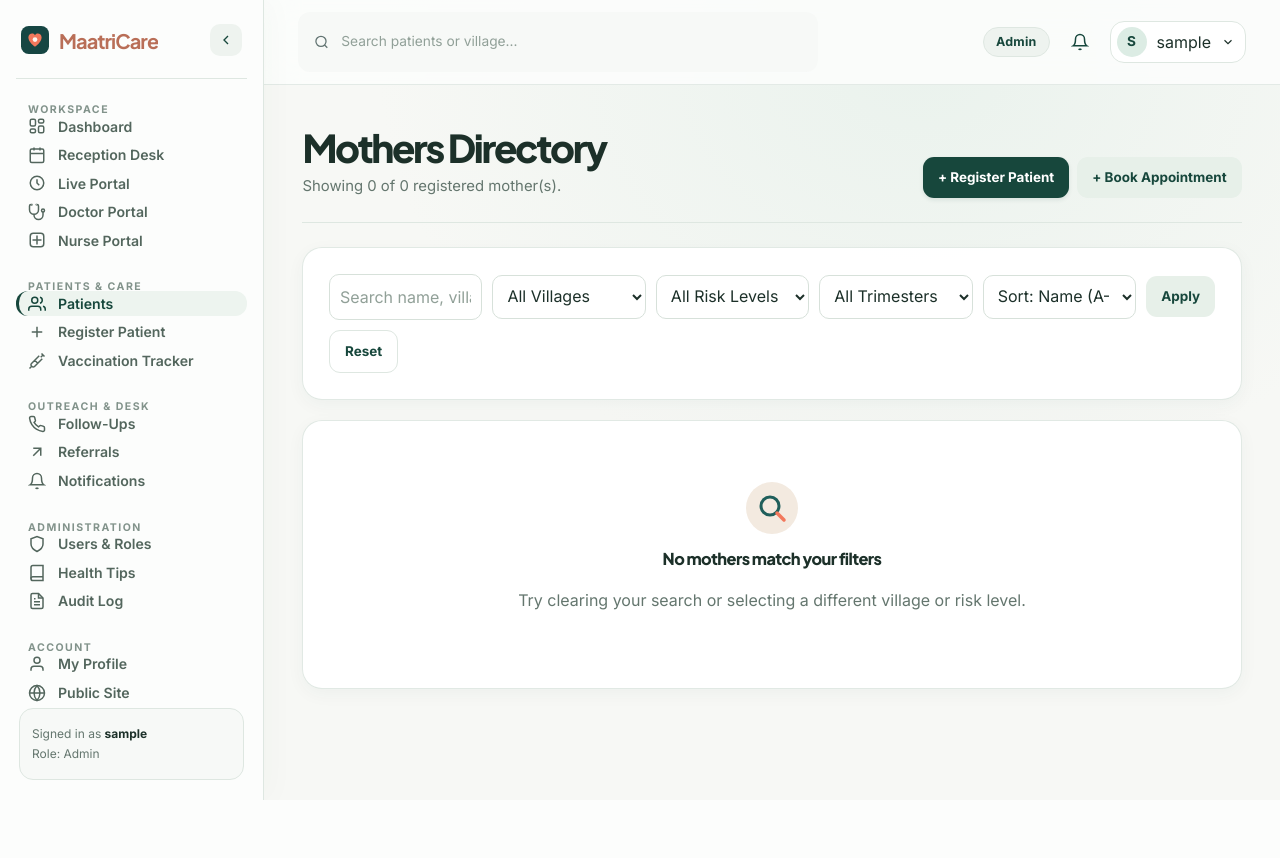
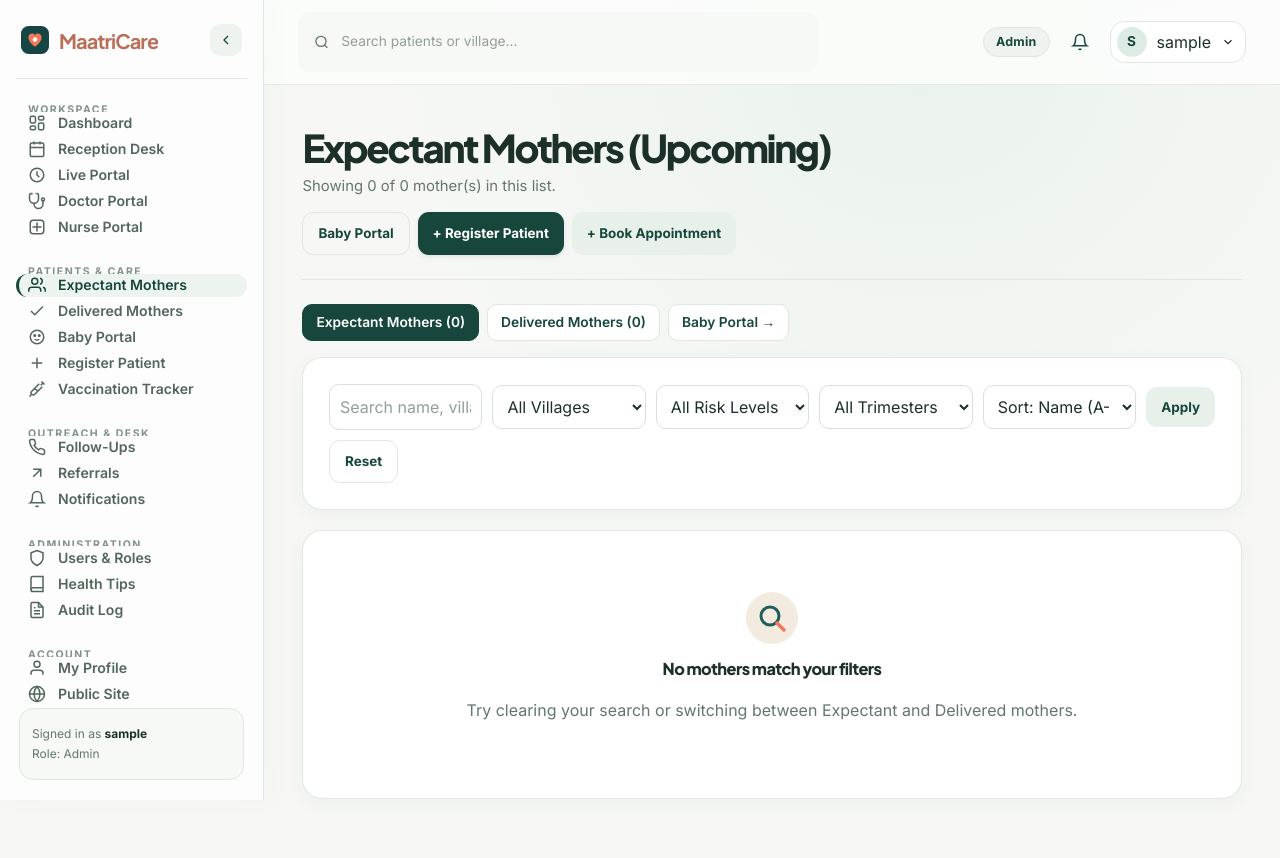
Before and after one commit to KuhuNarangg/MaatriCare, an ASP.NET Core app: page /Mothers in a window 1280 px wide. Before the commit the page ends 800 px from the top, so only its background shows below. Run offline with ASP.NET Core 8, Linux system fonts and the light colour scheme; the visitor is signed in with stand-in values (Sample User, id 1); the project's own start-up code is not run, and a stand-in starts its controllers and pages.

Commit message:
Separate Expectant and Delivered Mothers lists and add Baby Portal for all staff views

```diff
--- a/Controllers/MothersController.cs
+++ b/Controllers/MothersController.cs
@@ -19,9 +19,9 @@ public class MothersController : Controller
     }
 
     [Authorize(Roles = "Admin,Doctor,Nurse,Receptionist")]
-    public async Task<IActionResult> Index(string q, string village, string risk, int? trimester, string sort = "name", int page = 1)
+    public async Task<IActionResult> Index(string q, string village, string risk, int? trimester, string sort = "name", int page = 1, string stage = "expectant")
     {
-        var vm = await mothers.GetMothersListAsync(q, village, risk, trimester, sort, page, pageSize: 8);
+        var vm = await mothers.GetMothersListAsync(q, village, risk, trimester, sort, page, pageSize: 8, stage: stage);
         return View(vm);
     }
 
--- a/Controllers/NewbornsController.cs
+++ b/Controllers/NewbornsController.cs
@@ -17,6 +17,10 @@ public class NewbornsController : Controller
         this.newborns = newborns;
         this.audit = audit;
     }
+
+    [Authorize(Roles = "Admin,Doctor,Nurse,Receptionist")]
+    public async Task<IActionResult> Index(string q = "", string village = "", string flag = "all") =>
+        View(await newborns.GetBabyPortalAsync(q, village, flag));
 
     [Authorize(Roles = "Admin,Doctor,Nurse")]
     public async Task<IActionResult> RecordDelivery(int motherId)
--- a/ViewModels/MotherListViewModel.cs
+++ b/ViewModels/MotherListViewModel.cs
@@ -8,6 +8,9 @@ public class MotherListViewModel
     public List<string> Villages { get; set; } = new();
 
     // Active filter & sort state
+    public string Stage { get; set; } = "expectant";   // expectant, delivered, all
+    public int ExpectantCount { get; set; }
+    public int DeliveredCount { get; set; }
     public string Query { get; set; }
     public string Village { get; set; }
     public string Risk { get; set; }
--- a/Views/Doctor/Index.cshtml
+++ b/Views/Doctor/Index.cshtml
@@ -10,7 +10,9 @@
     <p>Auto-refreshes every 10 seconds when Reception checks patients in or updates status. <span id="lastSync" class="small muted"></span></p>
   </div>
   <div class="quick-actions">
-    <a class="btn ghost" asp-controller="Mothers" asp-action="Index">All Patients</a>
+    <a class="btn ghost" asp-controller="Mothers" asp-action="Index" asp-route-stage="expectant">Expectant Mothers</a>
+    <a class="btn ghost" asp-controller="Mothers" asp-action="Index" asp-route-stage="delivered">Delivered Mothers</a>
+    <a class="btn teal" asp-controller="Newborns" asp-action="Index">Baby Portal</a>
   </div>
 </div>
 
--- a/Views/Mothers/Index.cshtml
+++ b/Views/Mothers/Index.cshtml
@@ -1,15 +1,18 @@
-@* Index.cshtml - Mothers directory with search, village/risk/trimester filters, sorting, and pagination. *@
+@* Index.cshtml - Separate Expectant Mothers and Delivered Mothers patient directories with search, filters, sorting, and pagination. *@
 @model MotherListViewModel
 @{
-    ViewData["Title"] = "Mothers";
+    bool isDelivered = Model.Stage == "delivered";
+    string pageTitle = isDelivered ? "Delivered Mothers (Postnatal)" : Model.Stage == "all" ? "All Mothers" : "Expectant Mothers (Upcoming)";
+    ViewData["Title"] = pageTitle;
 }
 
 <div class="dash-header">
   <div>
-    <h2>Mothers Directory</h2>
-    <p>Showing @Model.Items.Count of @Model.TotalCount registered mother(s).</p>
+    <h2>@pageTitle</h2>
+    <p>Showing @Model.Items.Count of @Model.TotalCount mother(s) in this list.</p>
   </div>
   <div class="quick-actions">
+    <a class="btn ghost" asp-controller="Newborns" asp-action="Index">Baby Portal</a>
     @if (PermissionService.CanRegisterPatient(User))
     {
       <a class="btn" asp-action="Create">+ Register Patient</a>
@@ -28,7 +31,14 @@
   </div>
 }
 
+<div style="display:flex;gap:8px;flex-wrap:wrap;margin-bottom:16px;">
+  <a class="page-btn @(Model.Stage == "expectant" ? "active" : "")" asp-action="Index" asp-route-stage="expectant">Expectant Mothers (@Model.ExpectantCount)</a>
+  <a class="page-btn @(Model.Stage == "delivered" ? "active" : "")" asp-action="Index" asp-route-stage="delivered">Delivered Mothers (@Model.DeliveredCount)</a>
+  <a class="page-btn" asp-controller="Newborns" asp-action="Index">Baby Portal &rarr;</a>
+</div>
+
 <form method="get" class="card filter-bar">
+  <input type="hidden" name="stage" value="@Model.Stage" />
   <input name="q" value="@Model.Query" placeholder="Search name, village, or phone..." />
 
   <select name="village">
@@ -46,22 +56,28 @@
     <option value="Low" selected="@(Model.Risk == "Low")">Low Risk</option>
   </select>
 
+  @if (!isDelivered)
+  {
     <select name="trimester">
       <option value="">All Trimesters</option>
       <option value="1" selected="@(Model.Trimester == 1)">1st Trimester (W1–12)</option>
       <option value="2" selected="@(Model.Trimester == 2)">2nd Trimester (W13–26)</option>
       <option value="3" selected="@(Model.Trimester == 3)">3rd Trimester (W27–40)</option>
     </select>
+  }
 
   <select name="sort">
     <option value="name" selected="@(Model.Sort == "name")">Sort: Name (A–Z)</option>
     <option value="risk" selected="@(Model.Sort == "risk")">Sort: Highest Risk</option>
+    @if (!isDelivered)
+    {
       <option value="week" selected="@(Model.Sort == "week")">Sort: Pregnancy Week</option>
       <option value="edd" selected="@(Model.Sort == "edd")">Sort: Soonest EDD</option>
+    }
   </select>
 
   <button type="submit" class="btn teal">Apply</button>
-  <a asp-action="Index" class="btn ghost">Reset</a>
+  <a asp-action="Index" asp-route-stage="@Model.Stage" class="btn ghost">Reset</a>
 </form>
 
 <div class="card">
@@ -70,7 +86,7 @@
     <div class="empty-state">
       <svg width="56" height="56" viewBox="0 0 56 56" fill="none"><circle cx="28" cy="28" r="26" fill="#F3EAE0"/><circle cx="26" cy="26" r="9" stroke="#1F5F5B" stroke-width="3"/><path d="M33 33l7 7" stroke="#F2785C" stroke-width="3.5" stroke-linecap="round"/></svg>
       <h3>No mothers match your filters</h3>
-      <p>Try clearing your search or selecting a different village or risk level.</p>
+      <p>Try clearing your search or switching between Expectant and Delivered mothers.</p>
     </div>
   }
   else
@@ -80,8 +96,16 @@
         <tr>
           <th>Name</th>
           <th>Village</th>
+          @if (isDelivered)
+          {
+            <th>Delivery Details</th>
+            <th>Newborn(s)</th>
+          }
+          else
+          {
             <th>Trimester / Week</th>
             <th>EDD</th>
+          }
           <th>Risk</th>
           <th>Actions</th>
         </tr>
@@ -90,14 +114,48 @@
         @foreach (var row in Model.Items)
         {
           var m = row.Mother;
+          var latestDel = m.Deliveries?.OrderByDescending(d => d.DeliveryDate).FirstOrDefault();
           <tr>
             <td>
               <a asp-action="Details" asp-route-id="@m.Id"><strong>@m.Name</strong></a><br />
               <small class="muted">Age @m.Age &bull; @m.Phone</small>
             </td>
             <td>@m.Village</td>
+            @if (isDelivered)
+            {
+              <td>
+                @if (latestDel != null)
+                {
+                  <strong>@latestDel.DeliveryDate.ToString("dd MMM yyyy")</strong><br />
+                  <small class="muted">@latestDel.DeliveryType &bull; @latestDel.Place</small>
+                }
+                else
+                {
+                  <span class="small muted">Delivered</span>
+                }
+              </td>
+              <td>
+                @if (m.Newborns != null && m.Newborns.Any())
+                {
+                  foreach (var b in m.Newborns)
+                  {
+                    <div style="margin-bottom:3px;">
+                      <a asp-controller="Newborns" asp-action="Details" asp-route-id="@b.Id"><strong>@b.Name</strong></a>
+                      <small class="muted">(@b.Gender, @b.BirthWeight kg)</small>
+                    </div>
+                  }
+                }
+                else
+                {
+                  <span class="small muted">No baby linked yet</span>
+                }
+              </td>
+            }
+            else
+            {
               <td>Week @m.Week <span class="small muted">(T@m.Trimester)</span></td>
               <td>@m.Edd.ToString("dd MMM yyyy")</td>
+            }
             <td><span class="pill @row.RiskLevel.ToLower()">@row.RiskLevel (@row.RiskScore)</span></td>
             <td style="white-space:nowrap;">
               <a class="btn ghost small" style="margin-left:0;" asp-action="Details" asp-route-id="@m.Id">View</a>
@@ -107,7 +165,7 @@
               }
               @if (PermissionService.CanDeleteRecords(User))
               {
-                <form asp-action="Delete" asp-route-id="@m.Id" method="post" style="display:inline;" onsubmit="return confirm('Delete @m.Name and all her ANC visits?');">
+                <form asp-action="Delete" asp-route-id="@m.Id" method="post" style="display:inline;" onsubmit="return confirm('Delete @m.Name and all her clinical records?');">
                   @Html.AntiForgeryToken()
                   <button type="submit" class="btn small">Delete</button>
                 </form>
@@ -125,15 +183,15 @@
         <div class="page-links">
           @if (Model.Page > 1)
           {
-            <a class="page-btn" asp-action="Index" asp-route-q="@Model.Query" asp-route-village="@Model.Village" asp-route-risk="@Model.Risk" asp-route-trimester="@Model.Trimester" asp-route-sort="@Model.Sort" asp-route-page="@(Model.Page - 1)">&larr; Prev</a>
+            <a class="page-btn" asp-action="Index" asp-route-stage="@Model.Stage" asp-route-q="@Model.Query" asp-route-village="@Model.Village" asp-route-risk="@Model.Risk" asp-route-trimester="@Model.Trimester" asp-route-sort="@Model.Sort" asp-route-page="@(Model.Page - 1)">&larr; Prev</a>
           }
           @for (int p = 1; p <= Model.TotalPages; p++)
           {
-            <a class="page-btn @(p == Model.Page ? "active" : "")" asp-action="Index" asp-route-q="@Model.Query" asp-route-village="@Model.Village" asp-route-risk="@Model.Risk" asp-route-trimester="@Model.Trimester" asp-route-sort="@Model.Sort" asp-route-page="@p">@p</a>
+            <a class="page-btn @(p == Model.Page ? "active" : "")" asp-action="Index" asp-route-stage="@Model.Stage" asp-route-q="@Model.Query" asp-route-village="@Model.Village" asp-route-risk="@Model.Risk" asp-route-trimester="@Model.Trimester" asp-route-sort="@Model.Sort" asp-route-page="@p">@p</a>
           }
           @if (Model.Page < Model.TotalPages)
           {
-            <a class="page-btn" asp-action="Index" asp-route-q="@Model.Query" asp-route-village="@Model.Village" asp-route-risk="@Model.Risk" asp-route-trimester="@Model.Trimester" asp-route-sort="@Model.Sort" asp-route-page="@(Model.Page + 1)">Next &rarr;</a>
+            <a class="page-btn" asp-action="Index" asp-route-stage="@Model.Stage" asp-route-q="@Model.Query" asp-route-village="@Model.Village" asp-route-risk="@Model.Risk" asp-route-trimester="@Model.Trimester" asp-route-sort="@Model.Sort" asp-route-page="@(Model.Page + 1)">Next &rarr;</a>
           }
         </div>
       </div>
--- a/Views/Nurse/Index.cshtml
+++ b/Views/Nurse/Index.cshtml
@@ -10,8 +10,10 @@
     <p>Open any appointment to record vitals, nurse notes, medications administered, or vaccines given today. <span id="lastSync" class="small muted"></span></p>
   </div>
   <div class="quick-actions">
-    <a class="btn teal" asp-controller="Newborns" asp-action="Vaccines">Vaccination Tracker</a>
-    <a class="btn ghost" asp-controller="Mothers" asp-action="Index">All Patients</a>
+    <a class="btn ghost" asp-controller="Mothers" asp-action="Index" asp-route-stage="expectant">Expectant Mothers</a>
+    <a class="btn ghost" asp-controller="Mothers" asp-action="Index" asp-route-stage="delivered">Delivered Mothers</a>
+    <a class="btn teal" asp-controller="Newborns" asp-action="Index">Baby Portal</a>
+    <a class="btn ghost" asp-controller="Newborns" asp-action="Vaccines">Vaccines</a>
   </div>
 </div>
 
--- a/Views/Reception/Index.cshtml
+++ b/Views/Reception/Index.cshtml
@@ -20,6 +20,7 @@
   <div class="quick-actions">
     <a class="btn" asp-action="RegisterAndBook">+ Register Patient &amp; Book</a>
     <a class="btn teal" asp-action="Book">+ Book Appointment</a>
+    <a class="btn ghost" asp-controller="Newborns" asp-action="Index">Baby Portal</a>
     <a class="btn ghost" asp-controller="LivePortal" asp-action="Index">Live Portal</a>
   </div>
 </div>
--- a/Views/Shared/_Layout.cshtml
+++ b/Views/Shared/_Layout.cshtml
@@ -8,6 +8,7 @@
     var (homeAct, homeCtrl) = PermissionService.GetLandingRoute(role);
     var ctrl = ViewContext.RouteData.Values["controller"]?.ToString() ?? "";
     var act = ViewContext.RouteData.Values["action"]?.ToString() ?? "";
+    var stageQuery = (Context.Request.Query["stage"].ToString() ?? "").ToLower();
     var notifications = (isAuth && PermissionService.CanViewFollowUpsAndReferrals(User))
         ? await DashSvc.GetTopbarNotificationsAsync()
         : new List<FollowUpItem>();
@@ -81,9 +82,17 @@
       @if (PermissionService.CanViewAllPatients(User))
       {
         <div class="nav-section">Patients &amp; Care</div>
-        <a class="side-link @(ctrl == "Mothers" && act != "Create" ? "active" : "")" asp-controller="Mothers" asp-action="Index" title="Mothers">
+        <a class="side-link @(ctrl == "Mothers" && act == "Index" && stageQuery != "delivered" ? "active" : "")" asp-controller="Mothers" asp-action="Index" asp-route-stage="expectant" title="Expectant Mothers">
           <svg width="18" height="18" viewBox="0 0 24 24" fill="none" stroke="currentColor" stroke-width="2"><path d="M17 21v-2a4 4 0 0 0-4-4H5a4 4 0 0 0-4 4v2"/><circle cx="9" cy="7" r="4"/><path d="M23 21v-2a4 4 0 0 0-3-3.87"/><path d="M16 3.13a4 4 0 0 1 0 7.75"/></svg>
-          <span class="side-label">Patients</span>
+          <span class="side-label">Expectant Mothers</span>
+        </a>
+        <a class="side-link @(ctrl == "Mothers" && act == "Index" && stageQuery == "delivered" ? "active" : "")" asp-controller="Mothers" asp-action="Index" asp-route-stage="delivered" title="Delivered Mothers">
+          <svg width="18" height="18" viewBox="0 0 24 24" fill="none" stroke="currentColor" stroke-width="2"><path d="M20 6L9 17l-5-5"/></svg>
+          <span class="side-label">Delivered Mothers</span>
+        </a>
+        <a class="side-link @(ctrl == "Newborns" && act == "Index" ? "active" : "")" asp-controller="Newborns" asp-action="Index" title="Baby Portal">
+          <svg width="18" height="18" viewBox="0 0 24 24" fill="none" stroke="currentColor" stroke-width="2"><circle cx="12" cy="12" r="9"/><circle cx="9" cy="10" r="1"/><circle cx="15" cy="10" r="1"/><path d="M9 15c1.5 1.3 4.5 1.3 6 0"/></svg>
+          <span class="side-label">Baby Portal</span>
         </a>
         <a class="side-link @(ctrl == "Mothers" && act == "Create" ? "active" : "")" asp-controller="Mothers" asp-action="Create" title="Register Patient">
           <svg width="18" height="18" viewBox="0 0 24 24" fill="none" stroke="currentColor" stroke-width="2"><path d="M12 5v14M5 12h14"/></svg>
```
Also changed, not shown: Services/MotherService.cs (+26 -2 lines), Services/NewbornService.cs (+52 -0 lines), ViewModels/BabyPortalViewModel.cs (added, +18 -0 lines), Views/Newborns/Index.cshtml (added, +120 -0 lines). Lines whose indentation alone changed are shown as unchanged.
